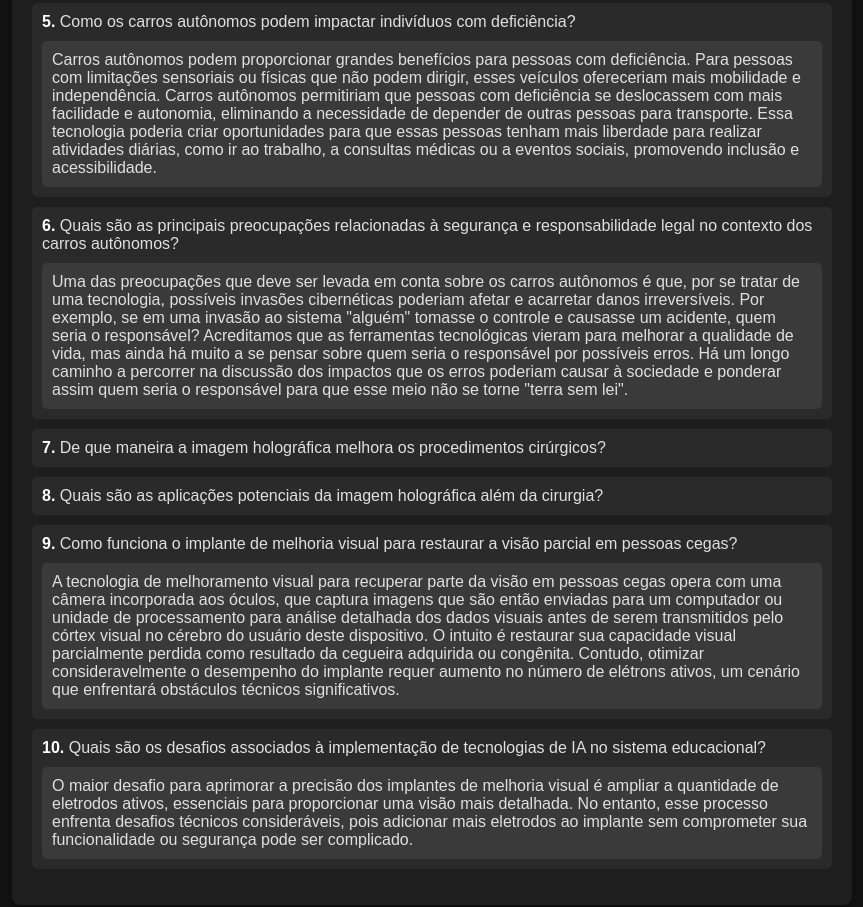
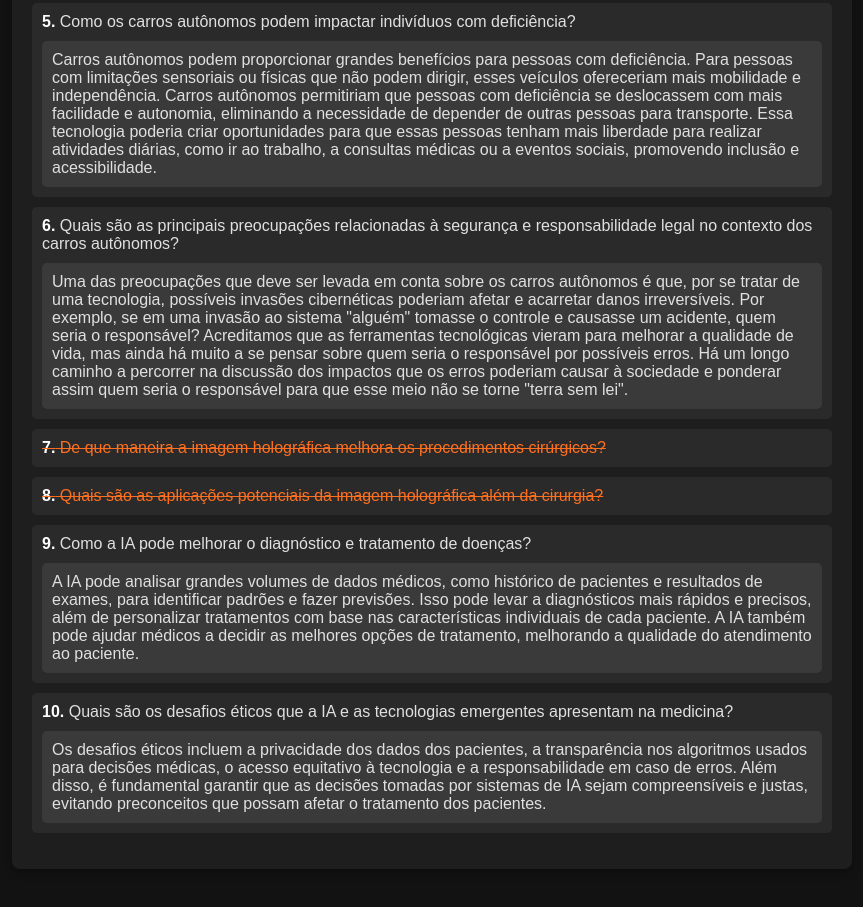
Before and after one commit to Dangil1dev/Atividade-31-10-2024, a plain HTML site: page index.html in a window 1280 px wide. Shown: the part 1171-2078 px from the top of the page, without its empty margins (208-1071 px from the left). Drawn offline with Linux system fonts and the light colour scheme.

Commit message:
Update index.html

```diff
--- a/index.html
+++ b/index.html
@@ -94,6 +94,11 @@
             padding: 10px;
             border-radius: 5px;
         }
+
+        .riscar {
+            text-decoration: line-through;
+            color: #ff6f20; /* Opção de cor para destacar o texto riscado */
+        }
     </style>
 </head>
 <body>
@@ -159,22 +164,22 @@
                     Uma das preocupações que deve ser levada em conta sobre os carros autônomos é que, por se tratar de uma tecnologia, possíveis invasões cibernéticas poderiam afetar e acarretar danos irreversíveis. Por exemplo, se em uma invasão ao sistema "alguém" tomasse o controle e causasse um acidente, quem seria o responsável? Acreditamos que as ferramentas tecnológicas vieram para melhorar a qualidade de vida, mas ainda há muito a se pensar sobre quem seria o responsável por possíveis erros. Há um longo caminho a percorrer na discussão dos impactos que os erros poderiam causar à sociedade e ponderar assim quem seria o responsável para que esse meio não se torne "terra sem lei".
                 </div>
             </li>
-            <li class="pergunta">
+            <li class="pergunta riscar">
                 <span class="num-pergunta">7.</span> De que maneira a imagem holográfica melhora os procedimentos cirúrgicos?
             </li>
-            <li class="pergunta">
+            <li class="pergunta riscar">
                 <span class="num-pergunta">8.</span> Quais são as aplicações potenciais da imagem holográfica além da cirurgia?
             </li>
             <li class="pergunta">
-                <span class="num-pergunta">9.</span> Como funciona o implante de melhoria visual para restaurar a visão parcial em pessoas cegas?
+                <span class="num-pergunta">9.</span> Como a IA pode melhorar o diagnóstico e tratamento de doenças?
                 <div class="resposta">
-                    A tecnologia de melhoramento visual para recuperar parte da visão em pessoas cegas opera com uma câmera incorporada aos óculos, que captura imagens que são então enviadas para um computador ou unidade de processamento para análise detalhada dos dados visuais antes de serem transmitidos pelo córtex visual no cérebro do usuário deste dispositivo. O intuito é restaurar sua capacidade visual parcialmente perdida como resultado da cegueira adquirida ou congênita. Contudo, otimizar consideravelmente o desempenho do implante requer aumento no número de elétrons ativos, um cenário que enfrentará obstáculos técnicos significativos.
+                    A IA pode analisar grandes volumes de dados médicos, como histórico de pacientes e resultados de exames, para identificar padrões e fazer previsões. Isso pode levar a diagnósticos mais rápidos e precisos, além de personalizar tratamentos com base nas características individuais de cada paciente. A IA também pode ajudar médicos a decidir as melhores opções de tratamento, melhorando a qualidade do atendimento ao paciente.
                 </div>
             </li>
             <li class="pergunta">
-                <span class="num-pergunta">10.</span> Quais são os desafios associados à implementação de tecnologias de IA no sistema educacional?
+                <span class="num-pergunta">10.</span> Quais são os desafios éticos que a IA e as tecnologias emergentes apresentam na medicina?
                 <div class="resposta">
-                    O maior desafio para aprimorar a precisão dos implantes de melhoria visual é ampliar a quantidade de eletrodos ativos, essenciais para proporcionar uma visão mais detalhada. No entanto, esse processo enfrenta desafios técnicos consideráveis, pois adicionar mais eletrodos ao implante sem comprometer sua funcionalidade ou segurança pode ser complicado.
+                    Os desafios éticos incluem a privacidade dos dados dos pacientes, a transparência nos algoritmos usados para decisões médicas, o acesso equitativo à tecnologia e a responsabilidade em caso de erros. Além disso, é fundamental garantir que as decisões tomadas por sistemas de IA sejam compreensíveis e justas, evitando preconceitos que possam afetar o tratamento dos pacientes.
                 </div>
             </li>
         </ol>
```
